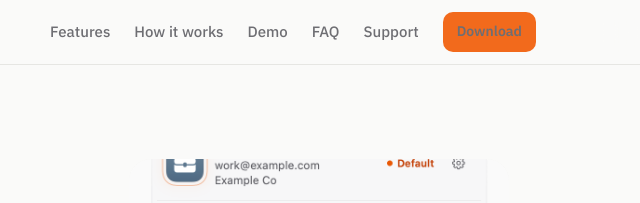
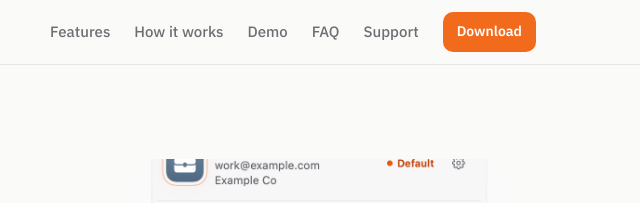
Before and after one commit to NX-System/lanyard-releases, a plain HTML site: page docs/index.html in a window 1280 px wide. Shown: the top 203 px of the page, 640-1280 px from the left. Drawn offline with Linux system fonts and the light colour scheme.

Commit message:
site: keep the nav Download button's text white

```diff
--- a/docs/index.html
+++ b/docs/index.html
@@ -57,6 +57,7 @@
   .brand img { width: 30px; height: 30px; border-radius: 8px; }
   .nav-links { display: flex; align-items: center; gap: 24px; font-weight: 500; font-size: 15px; }
   .nav-links a { color: var(--muted); } .nav-links a:hover { color: var(--ink); }
+  .nav-links a.btn, .nav-links a.btn:hover { color: #fff; }
   .btn { display: inline-flex; align-items: center; gap: 8px; background: var(--orange); color: #fff; font-weight: 600; padding: 12px 20px; border-radius: 12px; font-size: 16px; transition: transform .15s ease, background .15s ease; }
   .btn:hover { background: var(--orange-deep); transform: translateY(-1px); }
   .btn:focus-visible, .toggle:focus-visible, a:focus-visible { outline: 3px solid var(--orange); outline-offset: 3px; }
```
